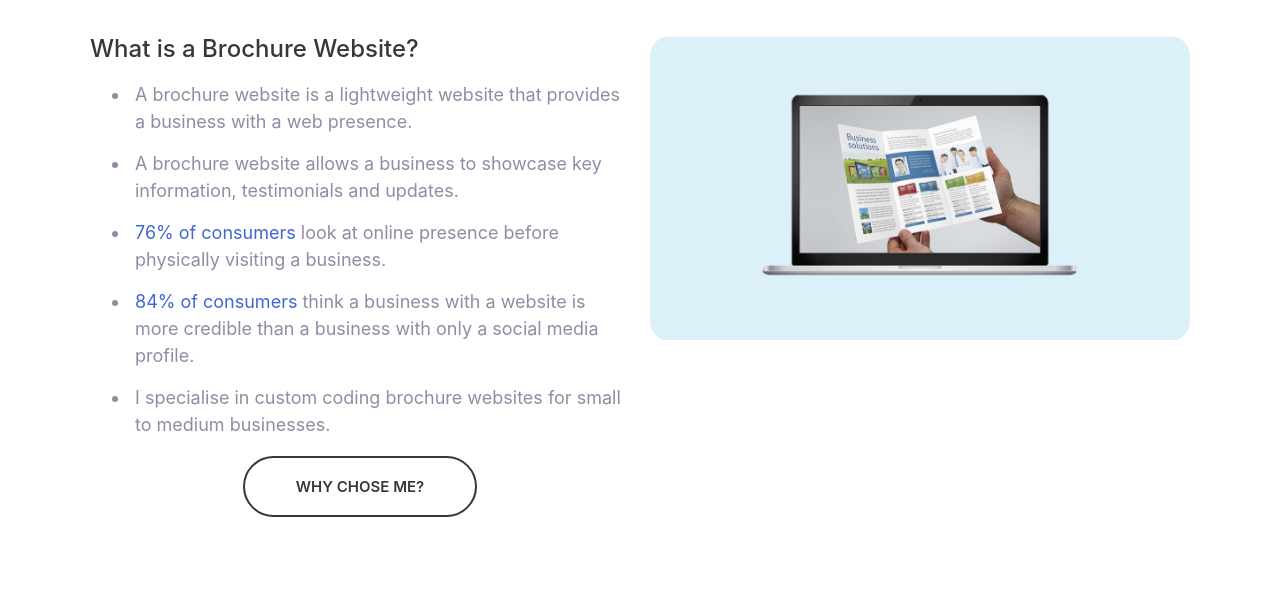
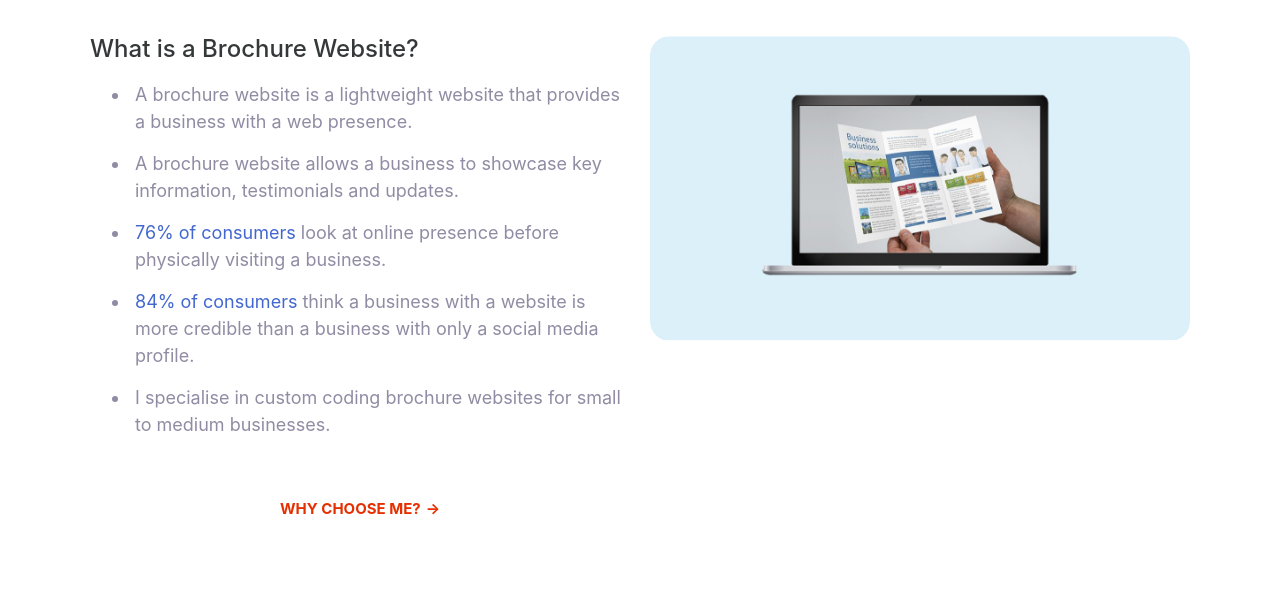
Before and after one commit to Seansx4/sx4, an Eleventy site: page src/web-design.njk in a window 1280 px wide. Shown: the part 189-800 px from the top of the page. Built offline with nearby package versions, Linux system fonts and the light colour scheme; Eleventy itself is replaced by a stand-in of ours; files that its build step writes are made by us from their sources; files whose address does not match are found by name.

Commit message:
tweaks to web design page

```diff
--- a/public/css/styles.css
+++ b/public/css/styles.css
@@ -97,6 +97,38 @@ a {
   text-decoration: none;
 }
 
+
+.link-arrow {
+
+  display: block;
+  text-align: center;
+  /* color: var(--color-accent); */
+  color: #E62F00;
+  font-size: 1.5rem;
+  font-weight: bold;
+  margin-top: 6rem;
+  text-transform: uppercase;
+
+}
+
+.link-arrow::after {
+  content: "\2192";
+  /* Using px to ensure always a noticable gap before the arrow. */
+  margin-left: 5px;
+  /* Applies smooth transition to the margin which makes the arrow move. */
+  transition: margin 0.15s;
+}
+
+.link-arrow:hover::after {
+  /* Targets the margin. */
+  margin-left: 10px;
+}
+
+@media screen and (min-width: 1024px) {
+  .link-arrow {
+    font-size: 1.5rem;
+  }
+}
 /*------------------------------------------------------------*/
 /* Lists */
 /*------------------------------------------------------------*/
@@ -704,9 +736,10 @@ a {
   margin-top: 6rem;
 }
 
-.feature__content .btn{
+.feature__content .btn {
   display: block;
   margin: 0 auto;
+  margin-top: 5rem;
 }
 
 /* Swap the order of the every second (even) .feature__content around. */
--- a/src/_includes/header.njk
+++ b/src/_includes/header.njk
@@ -5,7 +5,7 @@
     </span>
 
     <svg class="icon icon--white nav__toggler">
-      <use href="images/sprite.svg#menu"></use>
+      <use href="/images/sprite.svg#menu"></use>
     </svg>
 
     <ul class="list nav__list collapsible__content">
--- a/src/css/styles.css
+++ b/src/css/styles.css
@@ -97,6 +97,38 @@ a {
   text-decoration: none;
 }
 
+
+.link-arrow {
+
+  display: block;
+  text-align: center;
+  /* color: var(--color-accent); */
+  color: #E62F00;
+  font-size: 1.5rem;
+  font-weight: bold;
+  margin-top: 6rem;
+  text-transform: uppercase;
+
+}
+
+.link-arrow::after {
+  content: "\2192";
+  /* Using px to ensure always a noticable gap before the arrow. */
+  margin-left: 5px;
+  /* Applies smooth transition to the margin which makes the arrow move. */
+  transition: margin 0.15s;
+}
+
+.link-arrow:hover::after {
+  /* Targets the margin. */
+  margin-left: 10px;
+}
+
+@media screen and (min-width: 1024px) {
+  .link-arrow {
+    font-size: 1.5rem;
+  }
+}
 /*------------------------------------------------------------*/
 /* Lists */
 /*------------------------------------------------------------*/
@@ -704,9 +736,10 @@ a {
   margin-top: 6rem;
 }
 
-.feature__content .btn{
+.feature__content .btn {
   display: block;
   margin: 0 auto;
+  margin-top: 5rem;
 }
 
 /* Swap the order of the every second (even) .feature__content around. */
--- a/src/web-design.njk
+++ b/src/web-design.njk
@@ -45,10 +45,10 @@ layout: "base.njk"
           businesses.
         </li>
       </ul>
-
-      <a href="#why me">
+      <a class="link-arrow" href="#why me">Why choose me?</a>
+      <!-- <a href="#why me">
         <button class="btn btn--outline">Why chose me?</button></a
-      >
+      > -->
     </div>
     <img
       class="feature__image"
@@ -83,9 +83,10 @@ layout: "base.njk"
           are user friendly on mobile, tablet and desktop devices.
         </li>
       </ul>
-      <a href="#templates">
+      <a class="link-arrow" href="#templates">View Templates</a>
+      <!-- <a href="#templates">
         <button class="btn btn--outline">View Templates</button></a
-      >
+      > -->
     </div>
     <img
       class="feature__image"
@@ -285,8 +286,8 @@ layout: "base.njk"
           I am easily contactable at any time to update your website.
         </li>
       </ul>
-      <a href="/contact/" target="_blank">
-        <button class="btn btn--outline">Get in touch!</button></a
+      <a href="/contact/">
+        <button class="btn btn--secondary">Get in touch</button></a
       >
     </div>
 
```
Also changed, not shown: public/contact/index.html, public/drone-services/index.html, public/index.html, public/web-design/index.html.
